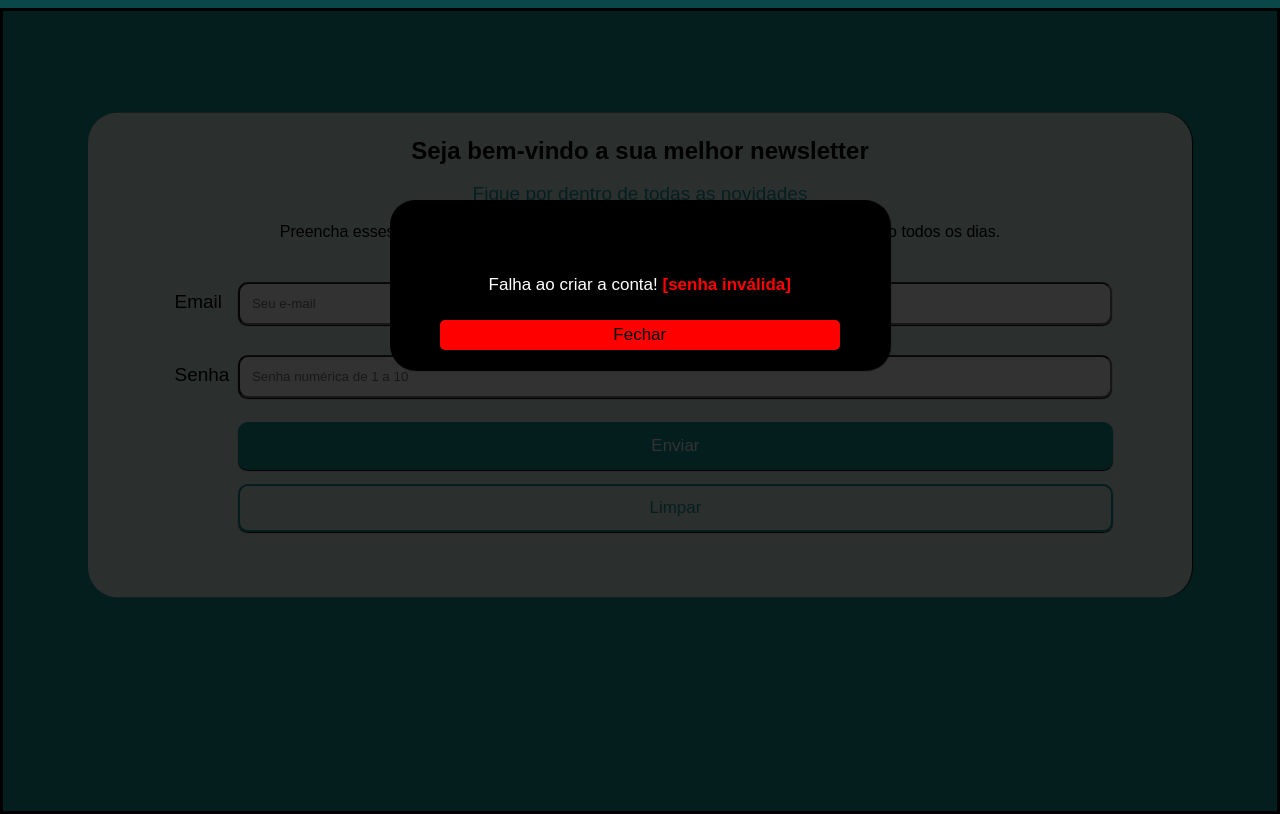
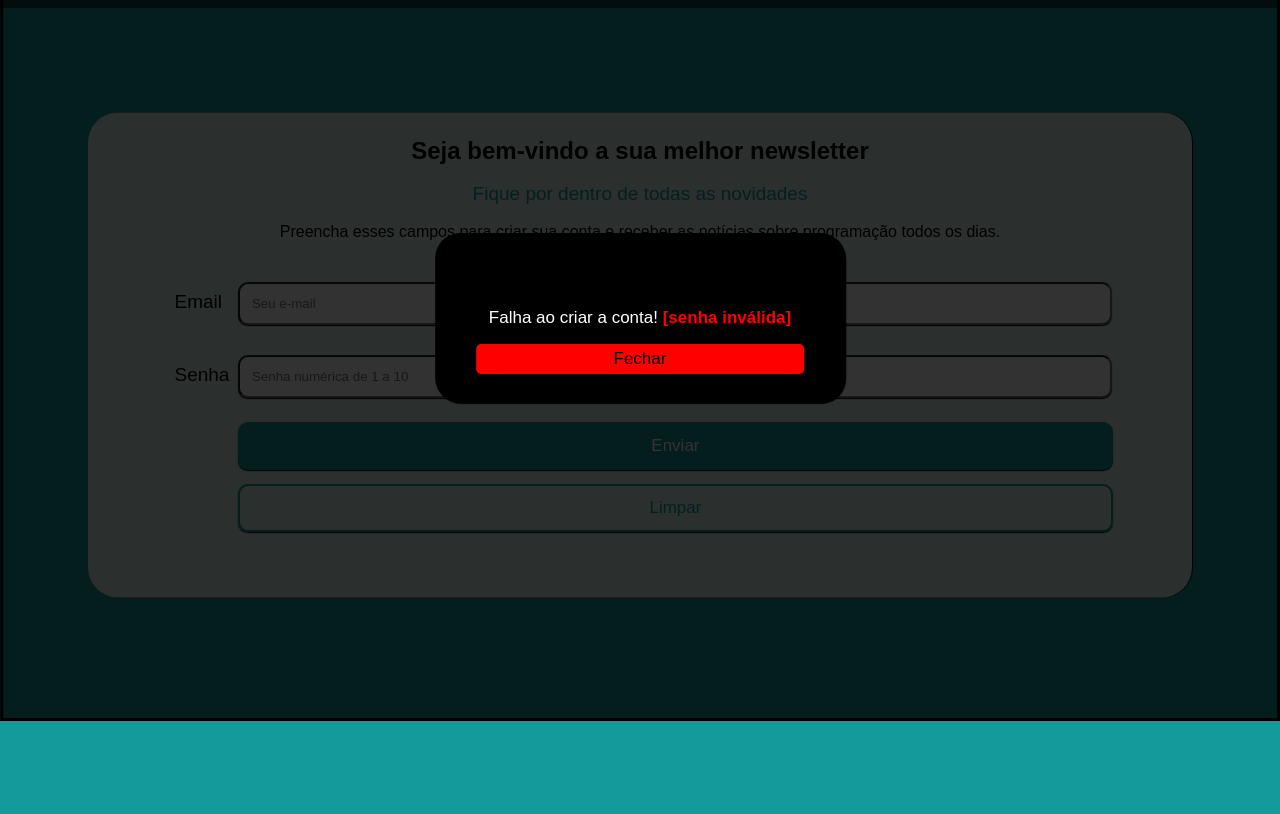
Before and after one commit to pedroericke01/projeto-login-v1, a plain HTML site: page src/index.html in a window 1280 px wide. Both pictures are taken after typing "name@example.com", "Sample123" into the empty fields and a click on the input "Enviar". Shown: the part 82-896 px from the top of the page. After the commit the page ends 803 px from the top, so only its background shows below. Drawn offline with Linux system fonts and the light colour scheme.

Commit message:
novas configurações

```diff
--- a/styles/queries.css
+++ b/styles/queries.css
@@ -17,6 +17,9 @@
         width: 83.4%;
         padding: 10px;
         margin:4px 55px;
+    }
+    dialog{
+        width: 99.5%;
     }
 }
 @media screen and (min-width:1280px){
@@ -42,4 +45,7 @@
         width: 82.7%;
         font-size: 17px;
     }
+    dialog{
+        width: 99.5%;
+    }
 }
--- a/styles/style.css
+++ b/styles/style.css
@@ -143,16 +143,22 @@ form > input[type="reset"]:hover{
     color: white;
     background-color: rgba(0, 0, 0, 0.539);
 }
+
 dialog{
-    width: 99.5%;
+    width: 98.5%;
     height: 100%;
     background-color: rgba(0, 0, 0, 0.804);
+
+    position: absolute;
+    top: 50%;
+    left: 50%;
+    transform: translate(-50%, -50%);
 }
 dialog > div{
     text-align: center;
     border-style: hidden;
 
-    width: 500px;
+    width: 410px;
     height: 170px;
     border-radius: 25px;
 
@@ -161,9 +167,9 @@ dialog > div{
     box-shadow: 1px 1px 1px black;
 
     position: absolute;
-    top: 30%;
+    top: 50%;
     left: 50%;
-    transform: translate(-50%, -30%);
+    transform: translate(-50%, -50%);
 }
 dialog > div > p{
     width: 350px;
@@ -190,7 +196,7 @@ dialog > div > input{
     width: 80%;
     font-size: 17px;
     padding: 5px;
-    margin-top: 24%;
+    margin-top: 27%;
     border-width: 1px;
     border-radius: 5px;
 
```
